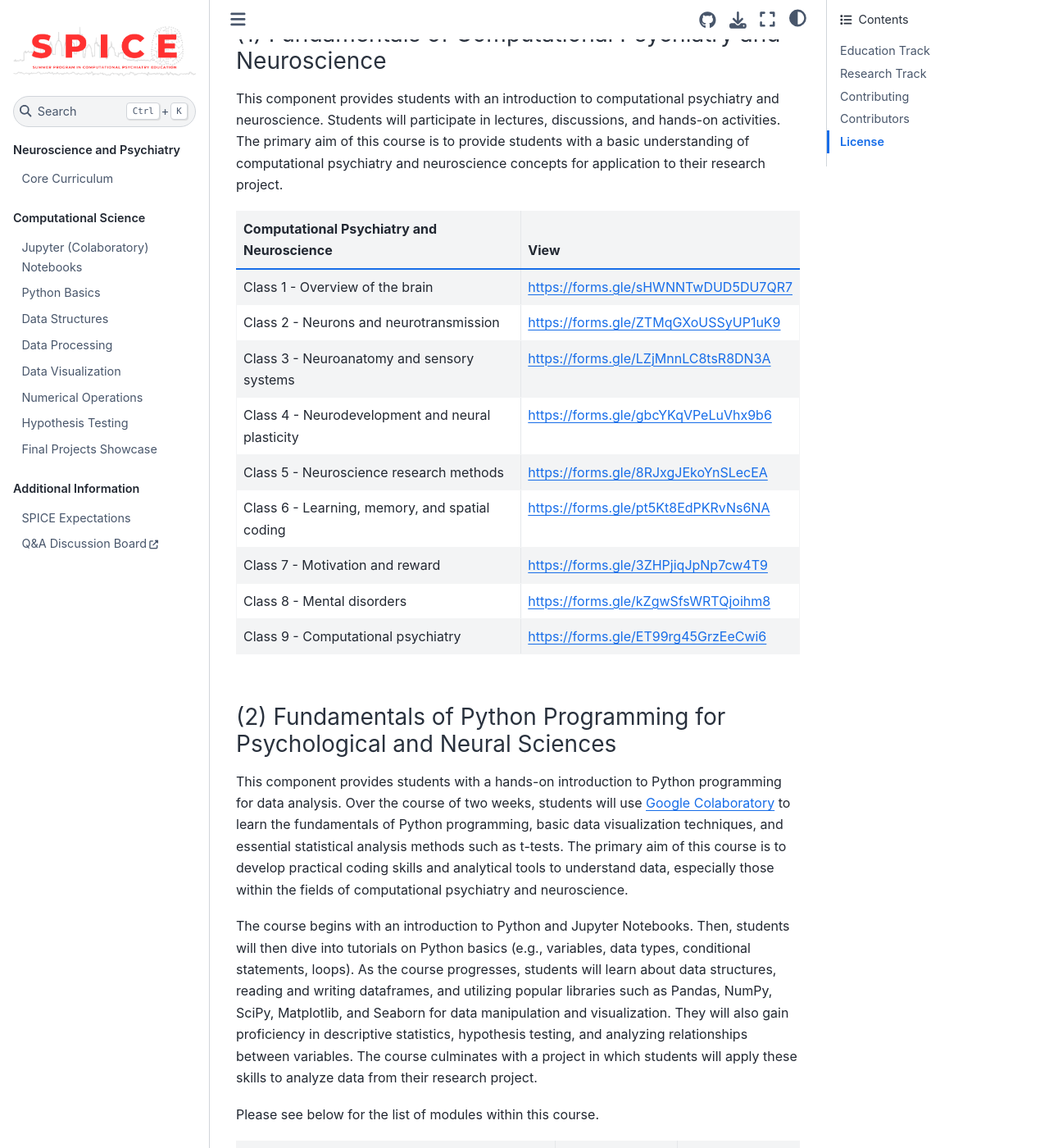
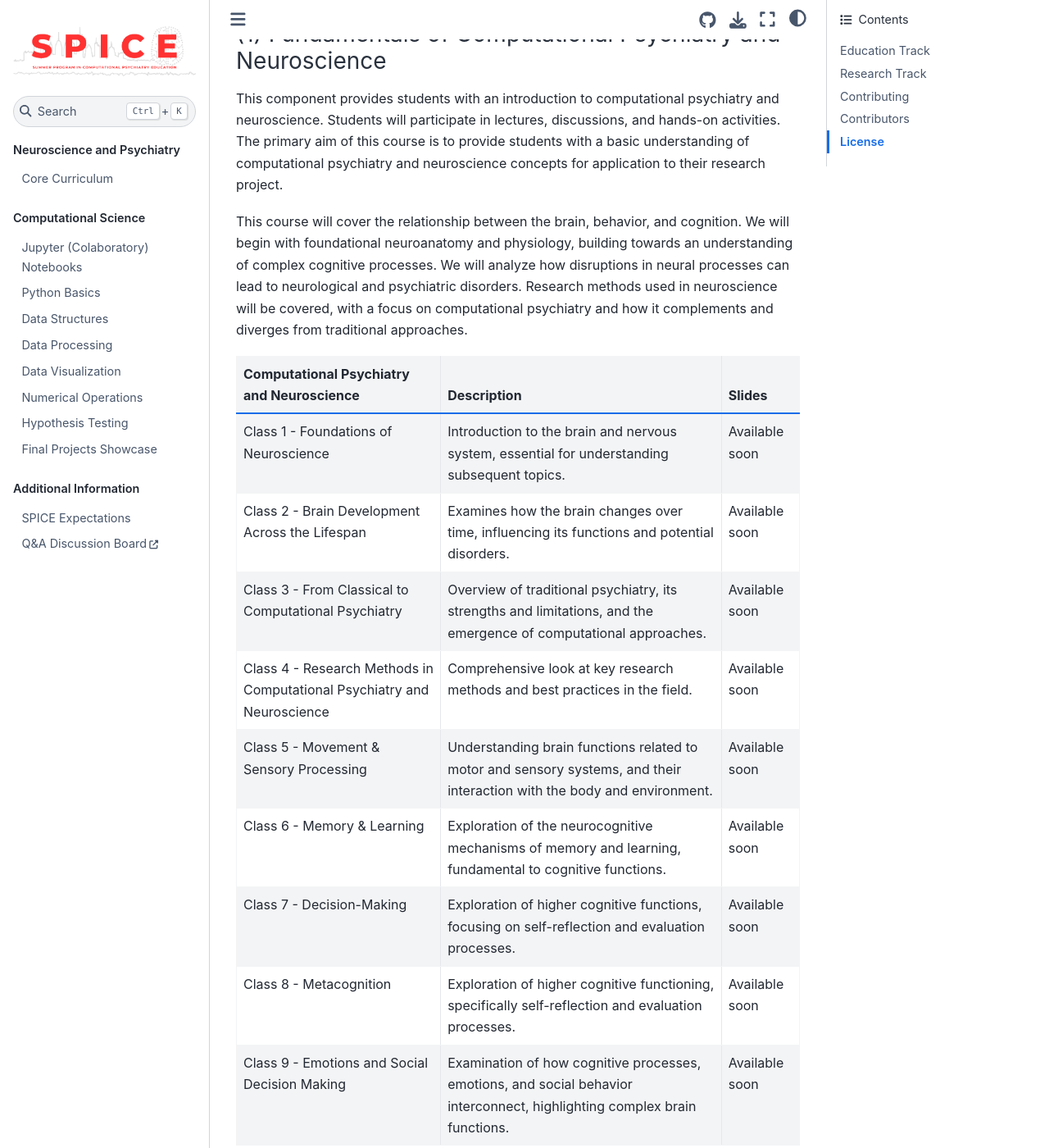
Before and after one commit to Center-for-Computational-Psychiatry/course_spice, a Jupyter Book: the page built from modules/index.md, in a window 1280 px wide and 1400 px high, scrolled down 749 px. Shown: the whole window at 82% size. Built offline with Jupyter Book 1.0.4 settings and Sphinx 7.4.7 and the Sphinx Book theme 1.1.4, drawn with Linux system fonts in a browser that asks for light colours; pages that are not in the unit, such as notebooks, are missing from menus.

```diff
--- a/modules/index.md
+++ b/modules/index.md
@@ -20,17 +20,19 @@
 
 This component provides students with an introduction to computational psychiatry and neuroscience. Students will participate in lectures, discussions, and hands-on activities. The primary aim of this course is to provide students with a basic understanding of computational psychiatry and neuroscience concepts for application to their research project.
 
-| Computational Psychiatry and Neuroscience | View |
-|-------|------|
-| Class 1 - Overview of the brain | [https://forms.gle/sHWNNTwDUD5DU7QR7](https://forms.gle/sHWNNTwDUD5DU7QR7) |
-| Class 2 - Neurons and neurotransmission | [https://forms.gle/ZTMqGXoUSSyUP1uK9](https://forms.gle/ZTMqGXoUSSyUP1uK9) |
-| Class 3 - Neuroanatomy and sensory systems | [https://forms.gle/LZjMnnLC8tsR8DN3A](https://forms.gle/LZjMnnLC8tsR8DN3A) |
-| Class 4 - Neurodevelopment and neural plasticity | [https://forms.gle/gbcYKqVPeLuVhx9b6](https://forms.gle/gbcYKqVPeLuVhx9b6) |
-| Class 5 - Neuroscience research methods | [https://forms.gle/8RJxgJEkoYnSLecEA](https://forms.gle/8RJxgJEkoYnSLecEA) |
-| Class 6 - Learning, memory, and spatial coding | [https://forms.gle/pt5Kt8EdPKRvNs6NA](https://forms.gle/pt5Kt8EdPKRvNs6NA) |
-| Class 7 - Motivation and reward | [https://forms.gle/3ZHPjiqJpNp7cw4T9](https://forms.gle/3ZHPjiqJpNp7cw4T9) |
-| Class 8 - Mental disorders | [https://forms.gle/kZgwSfsWRTQjoihm8](https://forms.gle/kZgwSfsWRTQjoihm8) |
-| Class 9 - Computational psychiatry | [https://forms.gle/ET99rg45GrzEeCwi6](https://forms.gle/ET99rg45GrzEeCwi6) |
+This course will cover the relationship between the brain, behavior, and cognition. We will begin with foundational neuroanatomy and physiology, building towards an understanding of complex cognitive processes. We will analyze how disruptions in neural processes can lead to neurological and psychiatric disorders. Research methods used in neuroscience will be covered, with a focus on computational psychiatry and how it complements and diverges from traditional approaches.
+
+| Computational Psychiatry and Neuroscience | Description | Slides |
+|-------------------------------------------|-------------|--------|
+| Class 1 - Foundations of Neuroscience | Introduction to the brain and nervous system, essential for understanding subsequent topics. | Available soon |
+| Class 2 - Brain Development Across the Lifespan | Examines how the brain changes over time, influencing its functions and potential disorders. | Available soon |
+| Class 3 - From Classical to Computational Psychiatry | Overview of traditional psychiatry, its strengths and limitations, and the emergence of computational approaches. | Available soon |
+| Class 4 - Research Methods in Computational Psychiatry and Neuroscience | Comprehensive look at key research methods and best practices in the field. | Available soon |
+| Class 5 - Movement & Sensory Processing | Understanding brain functions related to motor and sensory systems, and their interaction with the body and environment. | Available soon |
+| Class 6 - Memory & Learning | Exploration of the neurocognitive mechanisms of memory and learning, fundamental to cognitive functions. | Available soon |
+| Class 7 - Decision-Making |Exploration of higher cognitive functions, focusing on self-reflection and evaluation processes. | Available soon |
+| Class 8 - Metacognition | Exploration of higher cognitive functioning, specifically self-reflection and evaluation processes. | Available soon |
+| Class 9 - Emotions and Social Decision Making | Examination of how cognitive processes, emotions, and social behavior interconnect, highlighting complex brain functions. | Available soon |
 
 ### (2) Fundamentals of Python Programming for Psychological and Neural Sciences
 
```
Also changed, not shown: README.md (+13 -11 lines), modules/module-00_intro-to-neuro-psych.md (+10 -26 lines).
